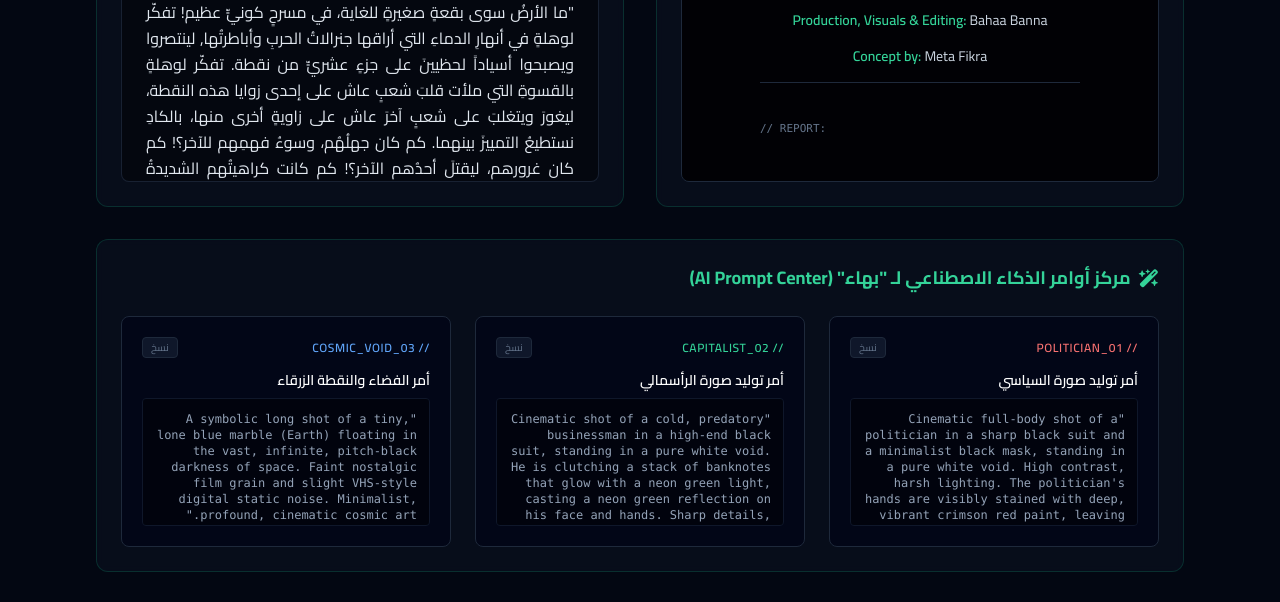
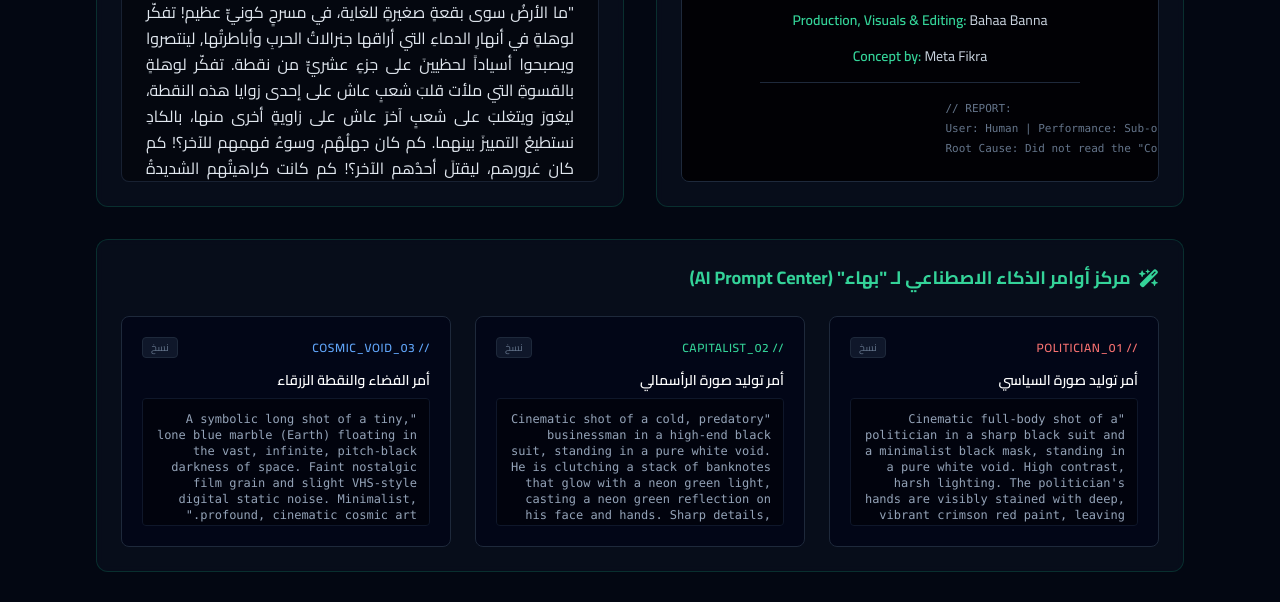
Before and after one commit to AlaaBanna/pub, a plain HTML site: page metafikra/pale_blue_dot.html in a window 1280 px wide. Shown: the part 1287-1889 px from the top of the page. Drawn offline with nearby package versions, Linux system fonts and the light colour scheme.

Commit message:
Update pale_blue_dot.html

```diff
--- a/metafikra/pale_blue_dot.html
+++ b/metafikra/pale_blue_dot.html
@@ -224,9 +224,9 @@
                         <hr class="border-slate-800 max-w-xs mx-auto">
                         <div class="text-[11px] font-mono text-slate-500 space-y-1 text-right max-w-xs mx-auto">
                             <pre dir="ltr" style="text-align: left;">
-                            <p>// REPORT:</p>
-                            <p>User: Human | Performance: Sub-optimal</p>
-                            <p>Root Cause: Did not read the "Cosmic Manual"</p>
+                            // REPORT:
+                            User: Human | Performance: Sub-optimal
+                            Root Cause: Did not read the "Cosmic Manual"
                             </pre>
                         </div>
                     </div>
```
